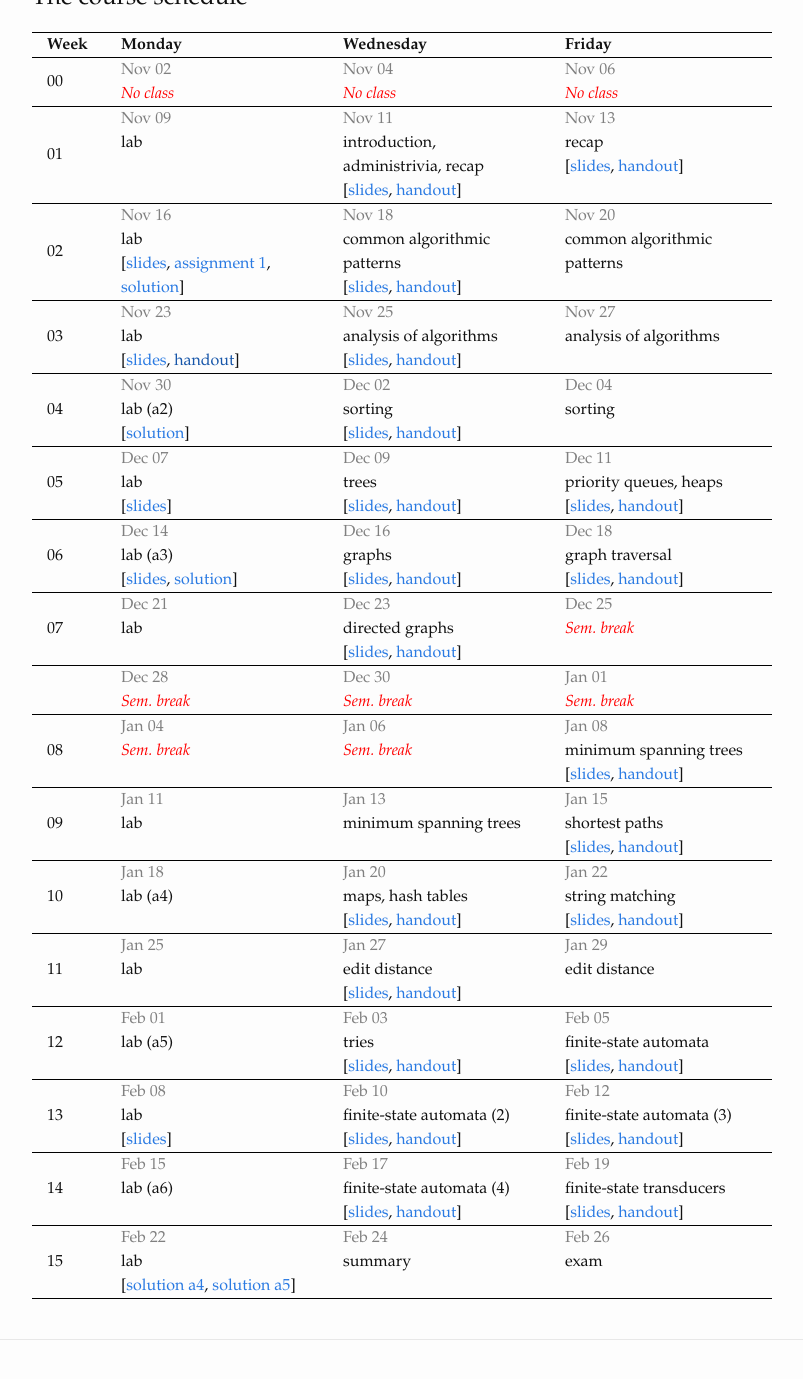
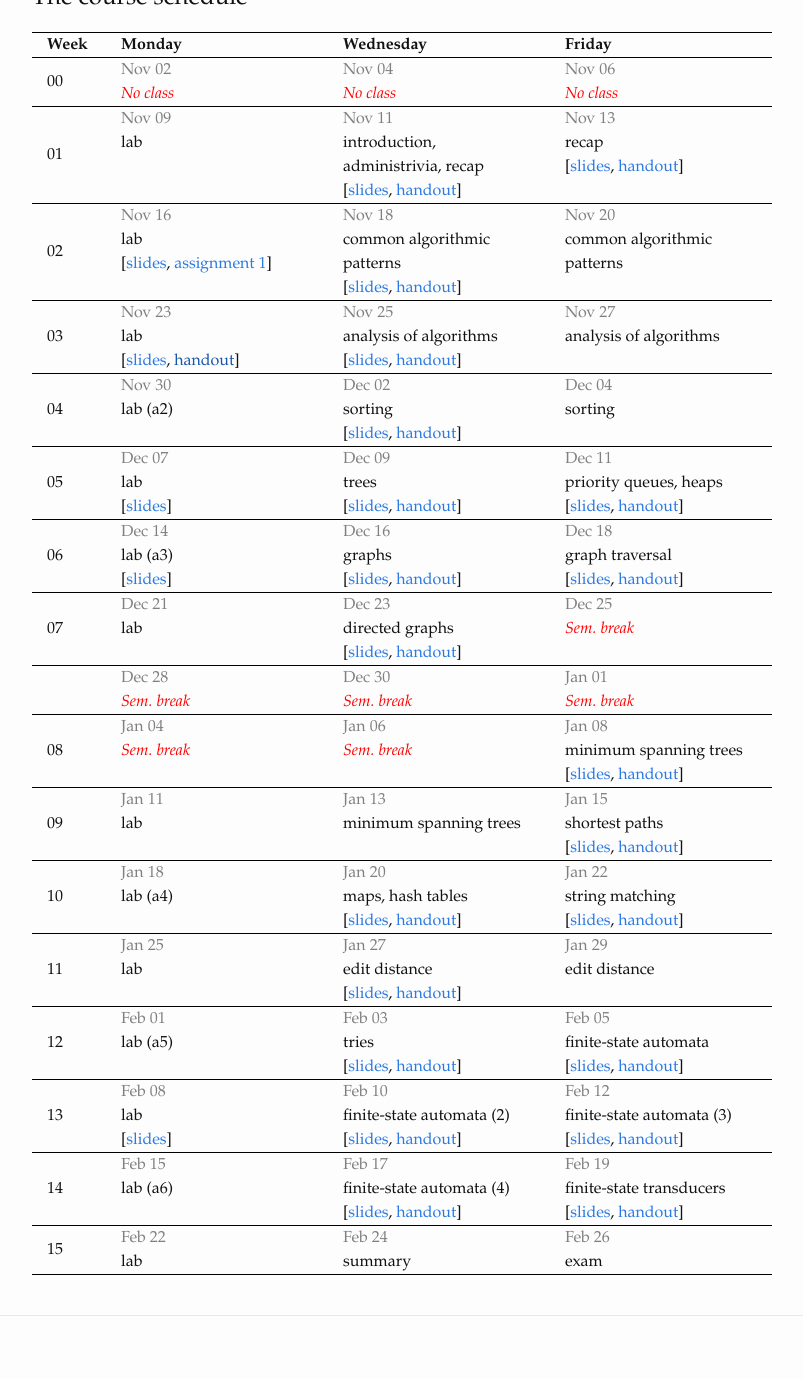
Before and after one commit to dsacl3-2020/dsacl3-2020.github.io, a Jekyll site: the page built from lectures.md, in a window 1280 px wide and 1400 px high, scrolled down 174 px. Shown: the top 1379 px of the window, without its empty margins (238-1041 px from the left). Built offline with Jekyll 4.4.1, drawn with Linux system fonts in a browser that asks for light colours; some of the changed lines change nothing that is shown.

Commit message:
Remove the solution links.

```diff
--- a/_data/schedule.yml
+++ b/_data/schedule.yml
@@ -28,7 +28,6 @@
       links:
         slides: slides/tutorial2.pdf
         assignment 1: https://dsacl3-2020.github.io/a1/
-        solution: a1sol.py
     Nov 18:
       topic: common algorithmic patterns
       links:
@@ -54,8 +53,6 @@
   dates:
     Nov 30:
       topic: lab (a2)
-      links:
-            solution: a2sol.py
     Dec 02:
       topic: sorting
       links:
@@ -85,7 +82,6 @@
       topic: lab (a3)
       links:
         slides: slides/tutorial6.pdf
-        solution: a3sol.py
     Dec 16:
       topic: graphs
       links:
@@ -205,9 +201,6 @@
   dates:
     Feb 22:
       topic: lab
-      links:
-        solution a4: a4-sol.py
-        solution a5: a5-sol.py
     Feb 24:
       topic: summary
     Feb 26:
```
Also changed, not shown: solutions/a1sol.py (renamed from a1sol.py), solutions/a2sol.py (renamed from a2sol.py), solutions/a3sol.py (renamed from a3sol.py), solutions/a4-sol.py (renamed from a4-sol.py), solutions/a5-sol.py (renamed from a5-sol.py).
